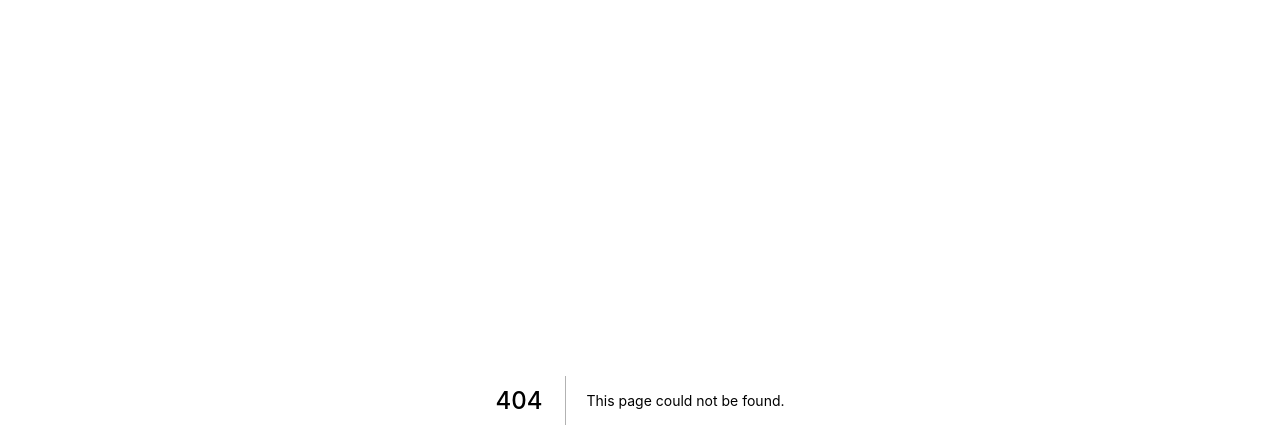
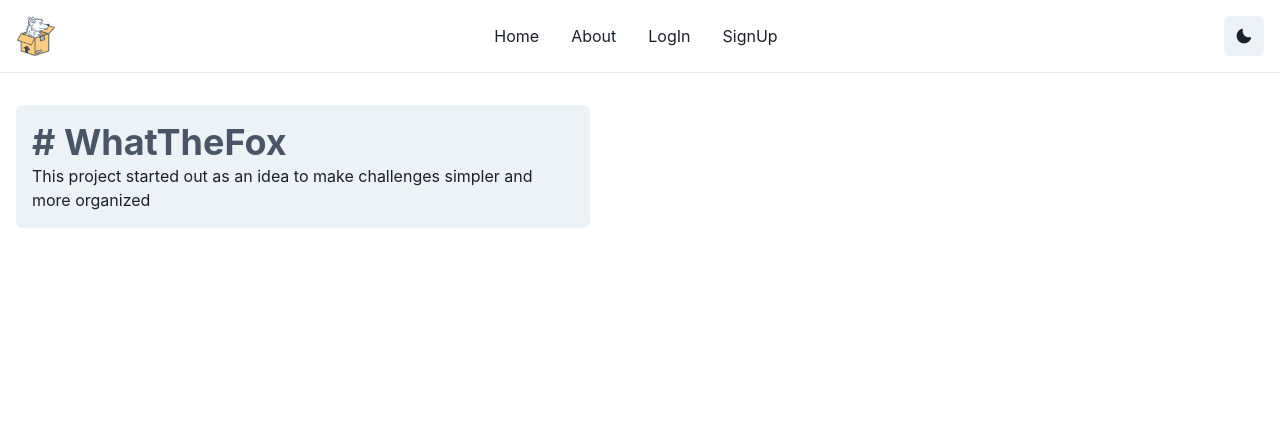
Before and after one commit to ArcticSpaceFox/FoxInTheBox, a Next.js app: page /about in a window 1280 px wide. Before the commit this address had no page. Shown: the top 448 px of the page. Built offline with nearby package versions, Linux system fonts and the light colour scheme; no server answers.

Commit message:
:sparkles: basic auth and site done

```diff
--- /dev/null
+++ b/components/navbar.jsx
@@ -0,0 +1,121 @@
+import {
+  Box,
+  Text,
+  Flex,
+  Image,
+  Heading,
+  IconButton,
+  Link,
+  useColorMode,
+  Stack,
+  ButtonGroup,
+  HStack,
+  Button,
+} from "@chakra-ui/react";
+import { CloseIcon, MoonIcon, SunIcon, HamburgerIcon } from "@chakra-ui/icons";
+import { useState, useEffect, Suspense } from "react";
+
+import { Link as ReachLink } from "next/link";
+import { signOut, useSession } from "next-auth/client";
+
+function Navbar(props) {
+  const [isOpenMenu, setIsOpen] = useState(false);
+
+  useEffect(() => {
+    console.log("is Open status:", isOpenMenu);
+  }, [isOpenMenu]);
+
+  return (
+    <Flex
+      as="nav"
+      align="center"
+      justify="space-between"
+      wrap="wrap"
+      w="100%"
+      /* mb={8} */
+      p={4}
+      borderBottom="1px"
+      borderColor="gray.200"
+      {...props}
+    >
+      <NavTitle />
+      <Box
+        display={{ base: isOpenMenu ? "block" : "none", md: "block" }}
+        flexBasis={{ base: "100%", md: "auto" }}
+      >
+        <Stack
+          spacing={8}
+          align="center"
+          justify={["center", "space-between", "flex-end"]}
+          direction={["column", "row", "row", "row"]}
+          pt={[4, 4, 0, 0]}
+        >
+          <NavItem to="/">Home</NavItem>
+          <NavItem to="/about">About</NavItem>
+          <NavItem to="/login">LogIn</NavItem>
+          <NavItem to="/signup">SignUp</NavItem>
+        </Stack>
+      </Box>
+      <ButtonGroup>
+        <SignOutButton />
+        <MenuToggle toggle={setIsOpen} isOpen={isOpenMenu} />
+        <ThemeToggleButton />
+      </ButtonGroup>
+    </Flex>
+  );
+}
+
+const SignOutButton = () => {
+  const [session] = useSession();
+  if (!session) return <Box/>;
+
+  return (
+    <Button onClick={signOut}>
+      <Text fontWeight="bold">Sign Out</Text>
+    </Button>
+  );
+};
+
+function NavItem({ children, isLast, to = "/", ...rest }) {
+  return (
+    <Link as={ReachLink} href={to}>
+      <Text display="block" {...rest}>
+        {children}
+      </Text>
+    </Link>
+  );
+}
+
+const NavTitle = (props) => {
+  return (
+    <Box boxSize="40px" {...props}>
+      <Image boxSize="40px" src="/images/FoxInTheBox.png" />
+    </Box>
+  );
+};
+
+const MenuToggle = ({ toggle, isOpen }) => {
+  return (
+    <Box display={{ base: "block", md: "none" }}>
+      <IconButton
+        icon={isOpen ? <CloseIcon /> : <HamburgerIcon />}
+        onClick={() => toggle(!isOpen)}
+      />
+    </Box>
+  );
+};
+
+function ThemeToggleButton() {
+  const { colorMode, toggleColorMode } = useColorMode();
+
+  return (
+    <Box>
+      <IconButton
+        icon={colorMode === "light" ? <MoonIcon /> : <SunIcon />}
+        onClick={toggleColorMode}
+      />
+    </Box>
+  );
+}
+
+export default Navbar;
--- a/pages/_app.js
+++ b/pages/_app.js
@@ -1,7 +1,14 @@
-import '../styles/globals.css'
+import { ChakraProvider } from "@chakra-ui/react";
+import { Provider } from 'next-auth/client';
 
 function MyApp({ Component, pageProps }) {
-  return <Component {...pageProps} />
+  return (
+    <Provider session={pageProps.session}>
+      <ChakraProvider>
+        <Component {...pageProps} />
+      </ChakraProvider>
+    </Provider>
+  );
 }
 
 export default MyApp
--- /dev/null
+++ b/pages/about.jsx
@@ -0,0 +1,22 @@
+import Navbar from "../components/navbar";
+import { Box, Container, Heading, Stack, Text, useColorMode } from "@chakra-ui/react";
+
+export default function About() {
+    const {colorMode} = useColorMode();
+
+    return (
+        <Box w='full'>
+            <Stack spacing={8}>
+                <Navbar />
+                <Container centerContent>
+                    <Box padding="4" bg={colorMode === 'light' ? "gray.100" : "gray.700"} maxW="3xl" borderRadius={6} overflow='hidden'>
+                        <Heading color='gray.600'># WhatTheFox</Heading>
+                        <Text>
+                            This project started out as an idea to make challenges simpler and more organized
+                        </Text>
+                    </Box>
+                </Container>
+            </Stack>
+        </Box>
+    );
+}
--- a/pages/api/hello.js
+++ /dev/null
@@ -1,5 +0,0 @@
-// Next.js API route support: https://nextjs.org/docs/api-routes/introduction
-
-export default (req, res) => {
-  res.status(200).json({ name: 'John Doe' })
-}
```
Also changed, not shown: package.json (+8 -1 lines), pages/api/auth/[...nextauth].js (added, +14 -0 lines), pages/index.js (+33 -60 lines), public/images/FoxInTheBox.png (added), 1 other file (tests, documents, lock files or other folders).
